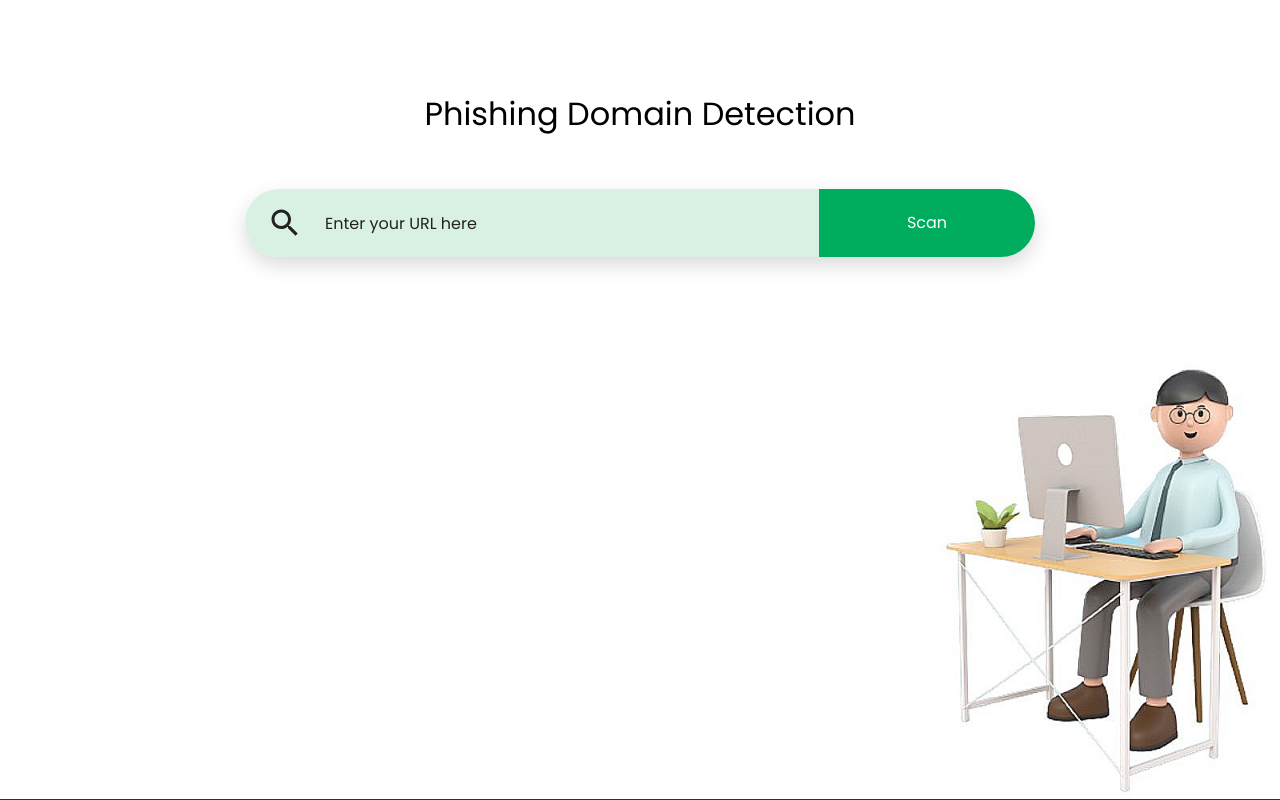
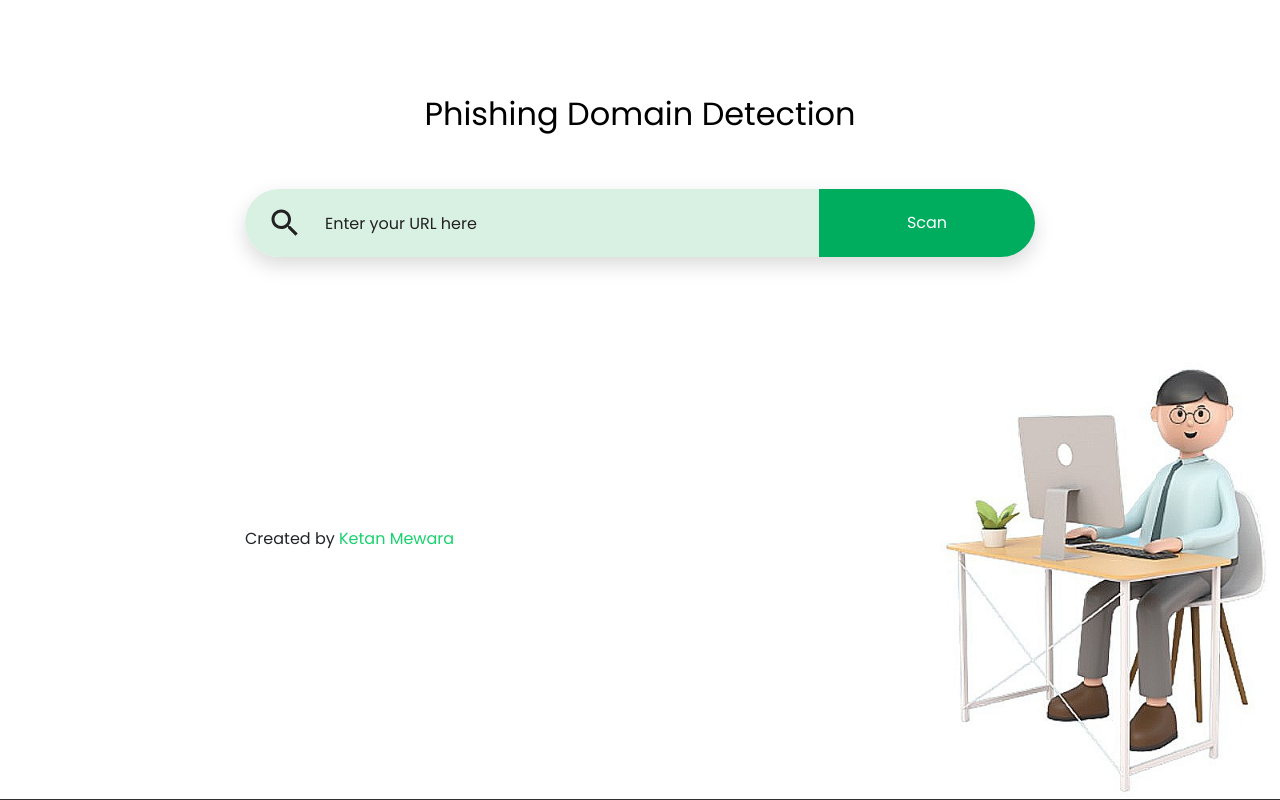
Before and after one commit to ketanmewara/Phishing-Domain-Detection, a Flask app: page / in a window 1280 px wide. Run offline with Flask 2, Linux system fonts and the light colour scheme; parts of the project's set-up code (start-up, migrations or seed data) failed here and were passed over.

Commit message:
update files added

```diff
--- a/app.py
+++ b/app.py
@@ -2,7 +2,7 @@ from flask import Flask,render_template,request
 import pickle
 from feature_extraction import *
 
-model = pickle.load(open('Phishing-Domain-Detection/rf_model.pkl','rb'))
+model = pickle.load(open('rf_model.pkl','rb'))
 
 app = Flask(__name__, template_folder='templates')
 
--- a/static/css/main.css
+++ b/static/css/main.css
@@ -979,4 +979,22 @@ button {
   }
 }
 
+/* # Credits
+--------------------------------------------------------------*/ */
+.credits {
+  position: fixed;
+  right: 0;
+  left: 0;
+  bottom: 0;
+  padding: 15px;
+  text-align: right;
+  font-size: 13px;
+  z-index: 999999;
+}
+
+.credits a {
+  color: #18d26e;
+  transition: 0.3s;
+}
+
 /*# sourceMappingURL=Searchs_130.css.map */
--- a/templates/index.html
+++ b/templates/index.html
@@ -44,6 +44,10 @@
           <a href={{URL}} target="blank" class="btn btn-danger" role="button" aria-pressed="true">Unsafe to Continue</a>
 
 				{% endif %}
+        <br><br><br><br><br><br><br><br><br><br>
+        <div class="credits">
+          Created by <a href="/">Ketan Mewara</a>
+        </div>
       </form>
     </div>
     <script src="js/extention/choices.js"></script>
```
Also changed, not shown: lib/functions.py (+4 -4 lines).
